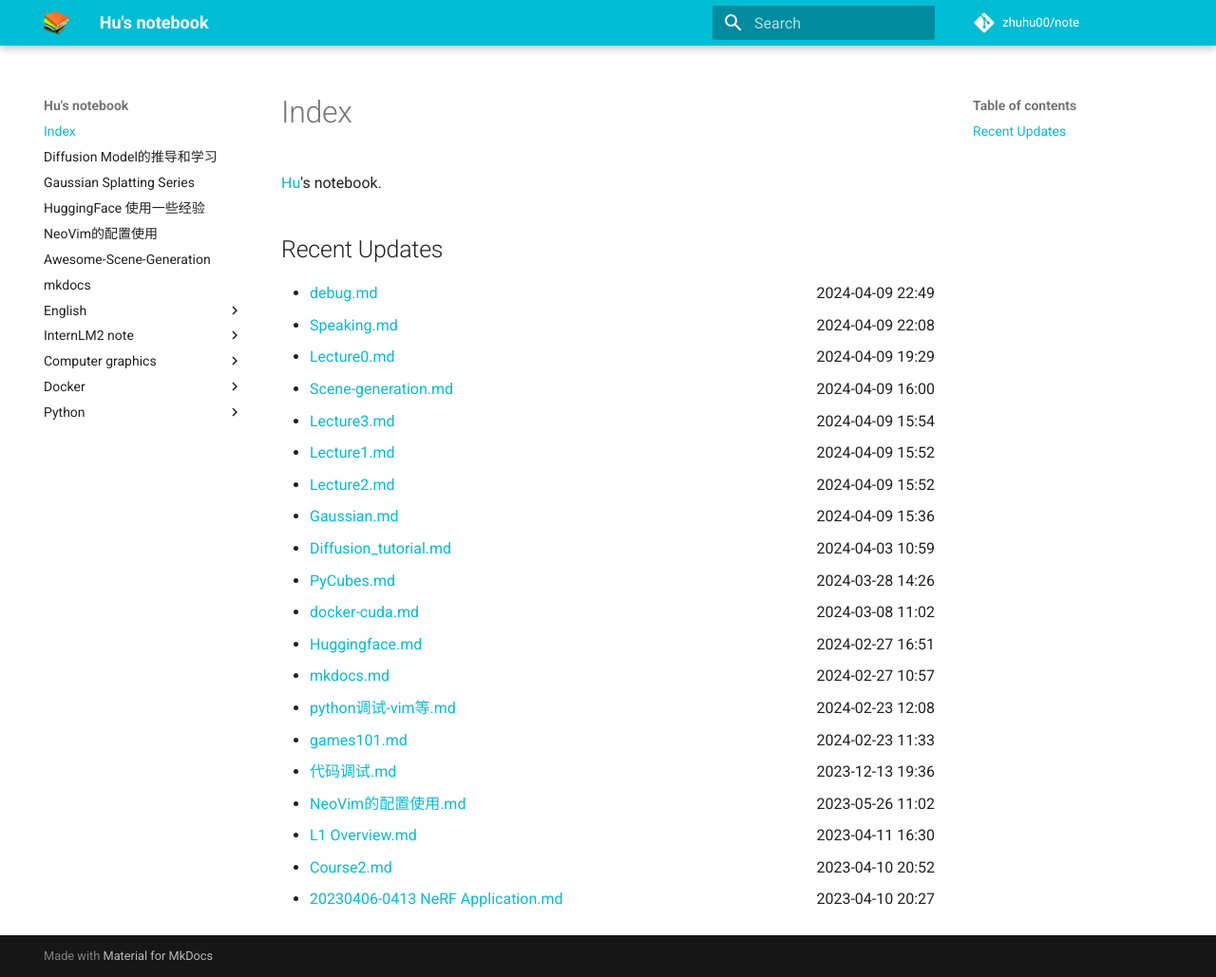
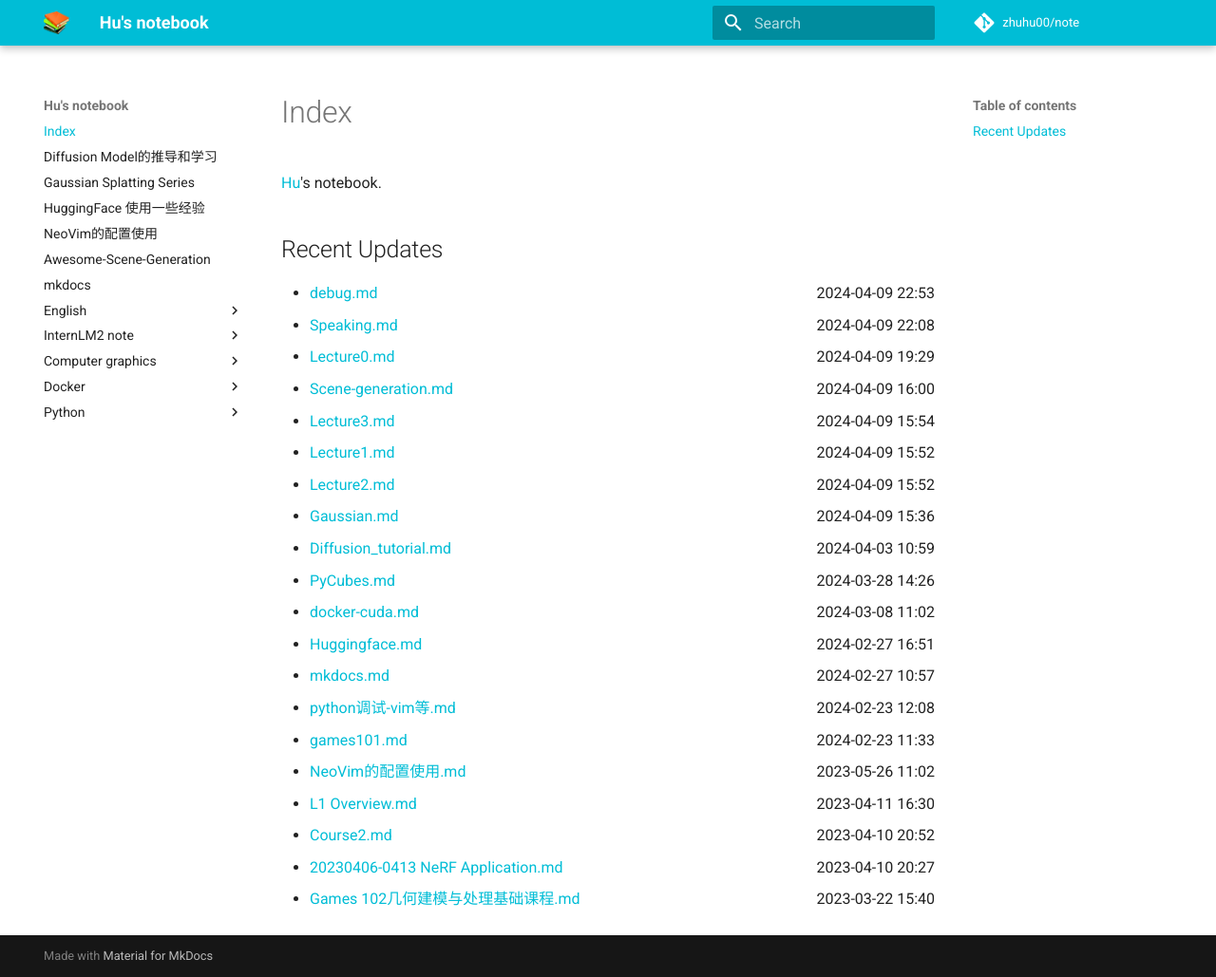
Before and after one commit to zhuhu00/note, an MkDocs documentation site: the page built from docs/index.md, in a window 1280 px wide and 1029 px high. Shown: the whole window at 95% size. Built offline with MkDocs 1.6.1 and Material for MkDocs 9.7.7, drawn with Linux system fonts in a browser that asks for light colours; comment, search, counter and statistics services are not loaded.

Commit message:
update recent

```diff
--- a/docs/index.md
+++ b/docs/index.md
@@ -4,7 +4,7 @@
 [Hu](https://zhuhu00.top/)'s notebook.
 
 ## Recent Updates
-- [debug.md](python/debug/) <span style="float: right;">2024-04-09 22:49</span>
+- [debug.md](python/debug/) <span style="float: right;">2024-04-09 22:53</span>
 - [Speaking.md](English/Speaking/) <span style="float: right;">2024-04-09 22:08</span>
 - [Lecture0.md](InternLM2-note/Lecture0/) <span style="float: right;">2024-04-09 19:29</span>
 - [Scene-generation.md](Scene-generation/) <span style="float: right;">2024-04-09 16:00</span>
@@ -19,8 +19,8 @@
 - [mkdocs.md](mkdocs/) <span style="float: right;">2024-02-27 10:57</span>
 - [python调试-vim等.md](computer graphics/games102/python调试-vim等/) <span style="float: right;">2024-02-23 12:08</span>
 - [games101.md](computer graphics/games101/) <span style="float: right;">2024-02-23 11:33</span>
-- [代码调试.md](代码调试/) <span style="float: right;">2023-12-13 19:36</span>
 - [NeoVim的配置使用.md](NeoVim的配置使用/) <span style="float: right;">2023-05-26 11:02</span>
 - [L1 Overview.md](computer graphics/CMU-16-825-Learning for 3D Vision/L1 Overview/) <span style="float: right;">2023-04-11 16:30</span>
 - [Course2.md](computer graphics/games201/Course2/) <span style="float: right;">2023-04-10 20:52</span>
 - [20230406-0413 NeRF Application.md](computer graphics/games102/20230406-0413 NeRF Application/) <span style="float: right;">2023-04-10 20:27</span>
+- [Games 102几何建模与处理基础课程.md](computer graphics/games102/Games 102几何建模与处理基础课程/) <span style="float: right;">2023-03-22 15:40</span>
```
